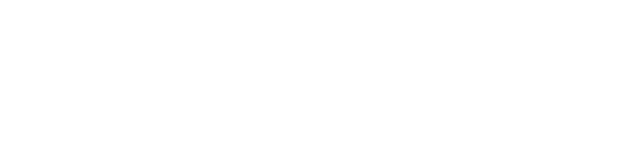
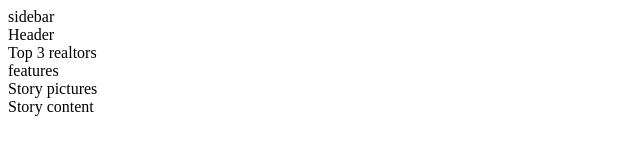
Before and after one commit to StefanAmur/Nexter, a website: page index.html in a window 1280 px wide. Shown: the whole page, without its empty margins (0-640 px from the left). Drawn offline with nearby package versions, Linux system fonts and the light colour scheme; files that its build step writes are made by us from their sources.

```diff
--- a/index.html
+++ b/index.html
@@ -12,6 +12,28 @@
         <title>nexter &mdash; your home, your freedom</title>
     </head>
     <body class="container">
+        <div class="sidebar">
+            sidebar
+        </div>
 
+        <header class="header">
+            Header
+        </header>
+
+        <div class="realtors">
+            Top 3 realtors
+        </div>
+
+        <section class="features">
+            features
+        </section>
+
+        <div class="story__pictures">
+            Story pictures
+        </div>
+
+        <div class="story__content">
+            Story content
+        </div>
     </body>
 </html>
```
Also changed, not shown: package.json (+10 -3 lines), 1 other file.
